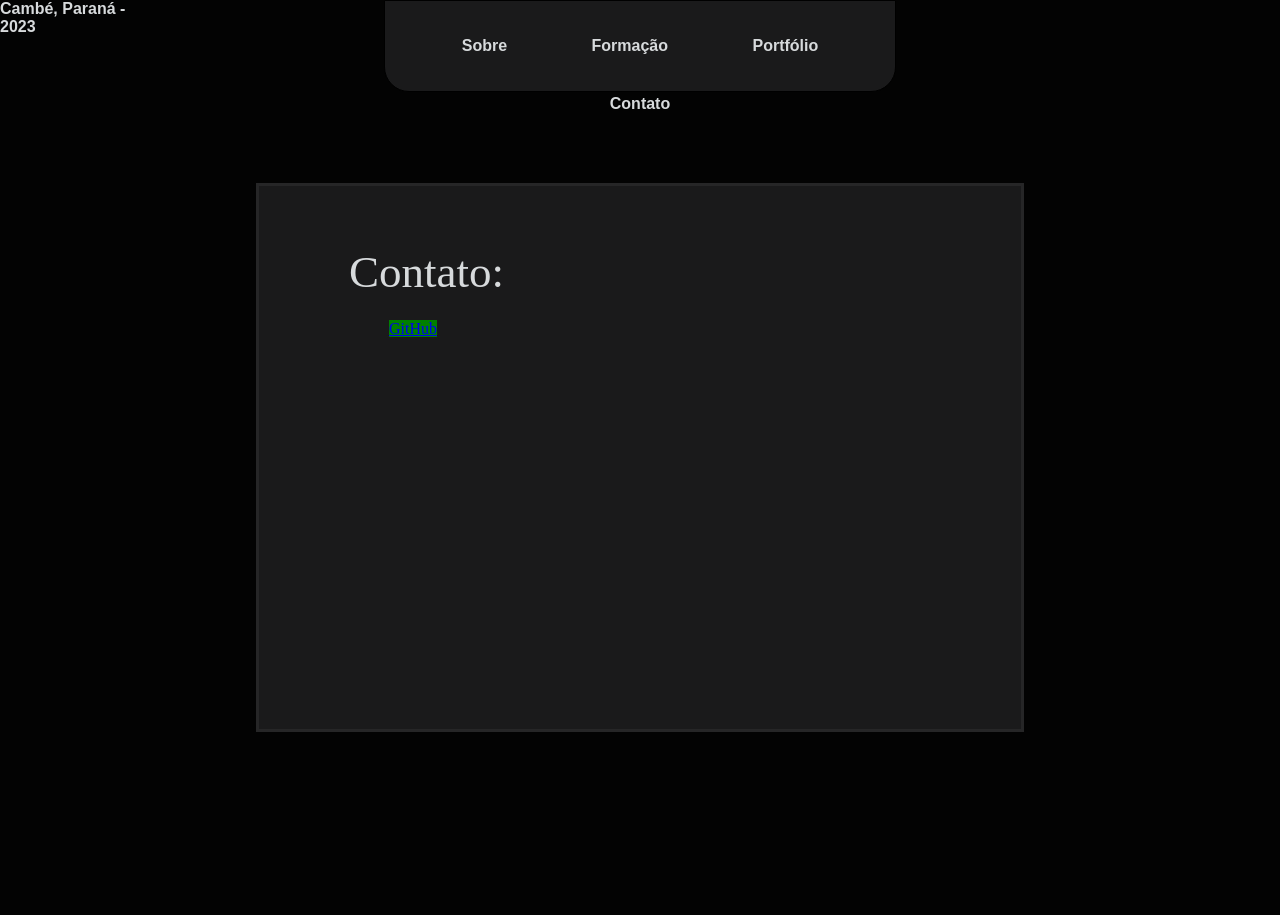
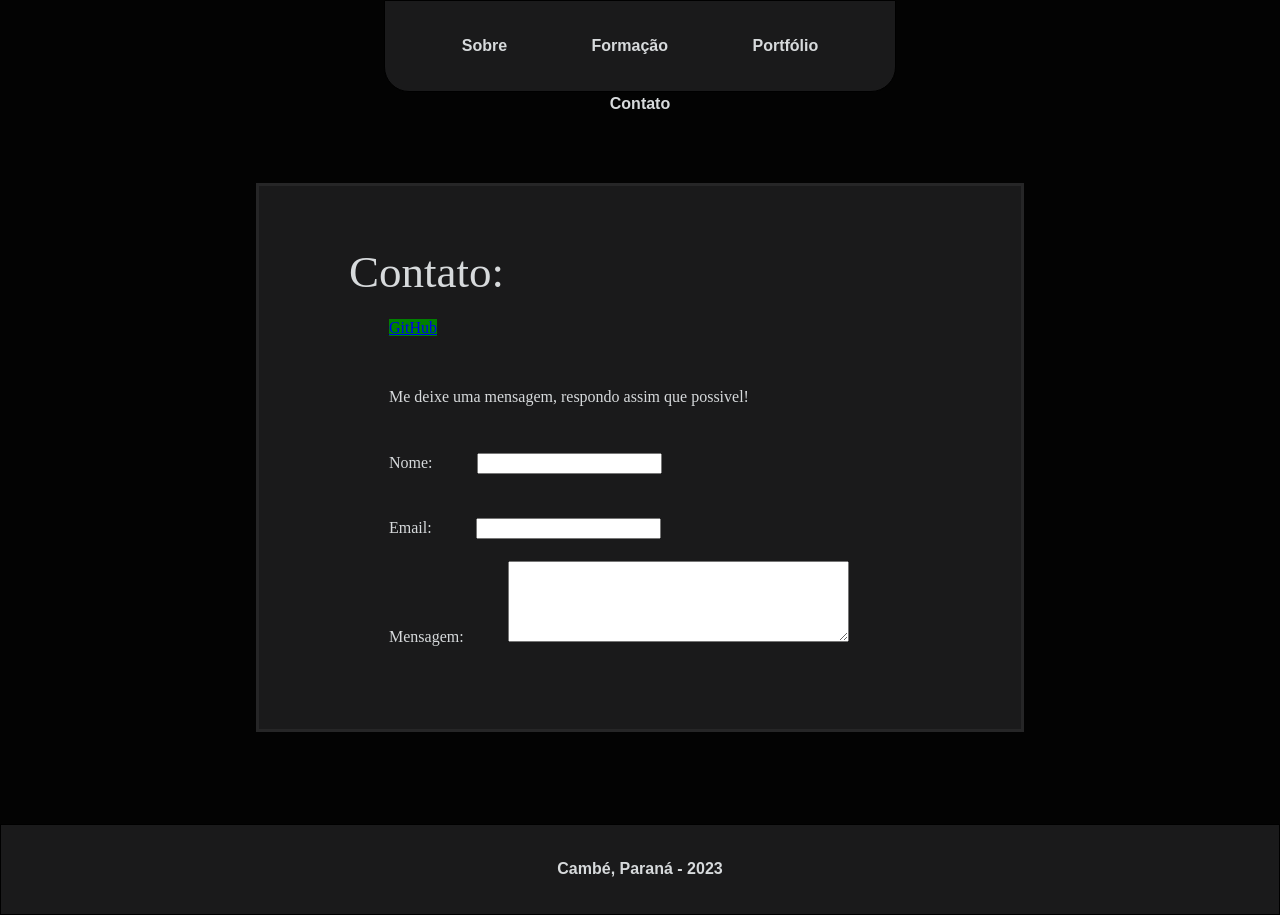
Before and after one commit to jptwo676/trabalho_fund_web, a plain HTML site: page contato.html in a window 1280 px wide. Drawn offline with Linux system fonts and the light colour scheme.

Commit message:
atualizado e adcionado conteudo da parte de contat

```diff
--- a/contato.html
+++ b/contato.html
@@ -7,7 +7,6 @@
     <link rel="stylesheet" href="style.css">
 </head>
 <body>
-
     <div id="container">
         <nav class="nav" id="nav">
             <ul id="listaNav">
@@ -21,14 +20,25 @@
                 <div id="box-cont">
                         <article id="exib">
                                     <ul class="lista">Contato:
-                                <li>
-                                    <a class="linkGit" href="https://github.com/jptwo676" target="_blank">GitHub</a>
-                                </li>
+                                        <div class="listModel2">
+                                            <li><a class="linkGit" href="https://github.com/jptwo676" target="_blank">GitHub</a></li>
                                     </ul>
+                                    <ul>
+                                        <li>Me deixe uma mensagem, respondo assim que possivel!</li>
+                                        <br>
+                                        <li>Nome: </li>
+                                        <input type="text">
+                                        <br>
+                                        <li>Email: </li>
+                                        <input type="email">
+                                        <br>
+                                        <li>Mensagem: </li>
+                                        <textarea name="" id="mensagem" cols="40" rows="5"></textarea>
+                                    </ul>
+                                </div>
                         </article>
                     </div>
-            </div>
-        <footer>
+                <footer class="contFooter">
                     <span id="data">Cambé, Paraná - 2023</span>
                 </footer>
             </div>
```
Lines whose indentation alone changed are shown as unchanged.
